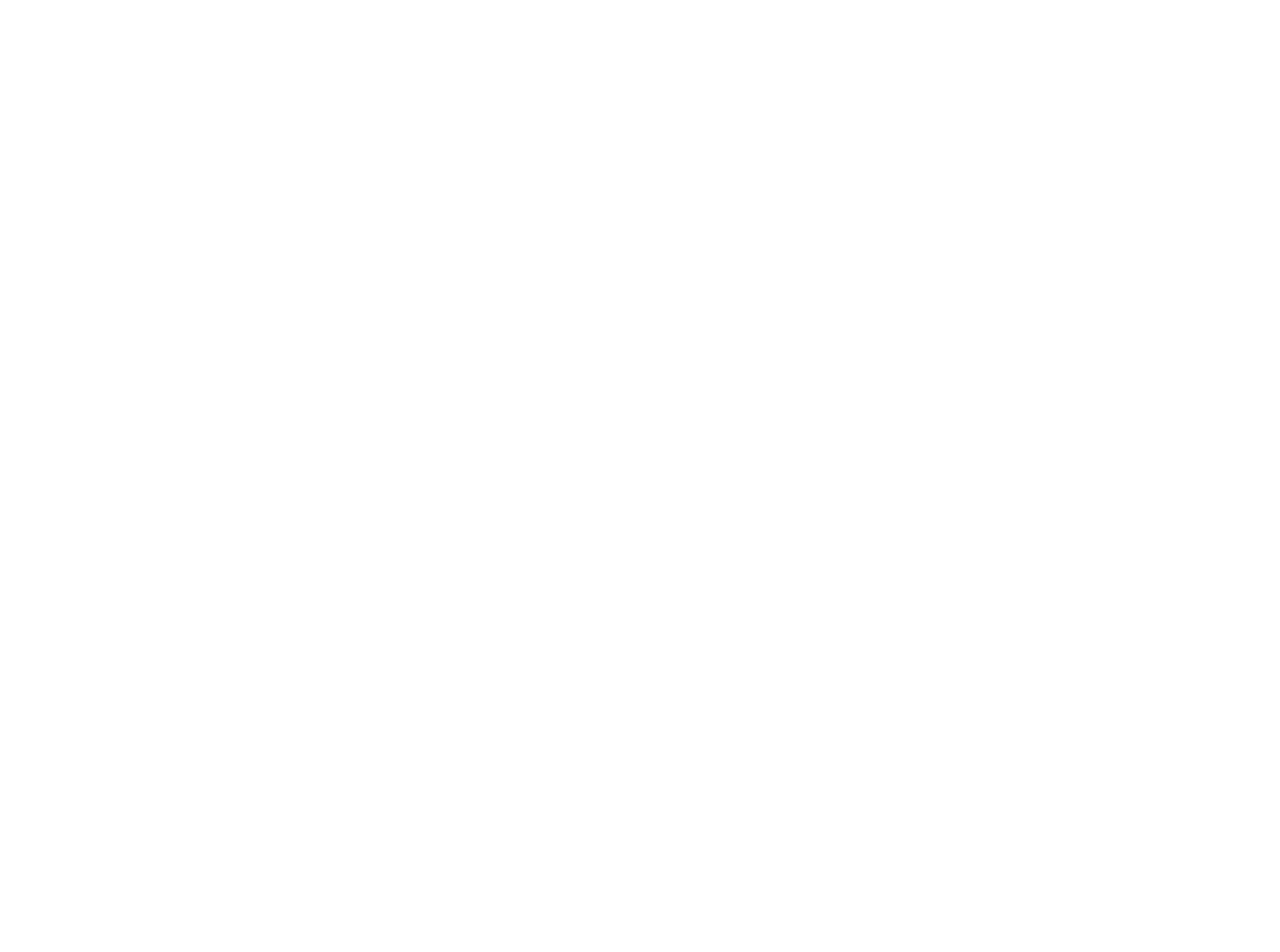
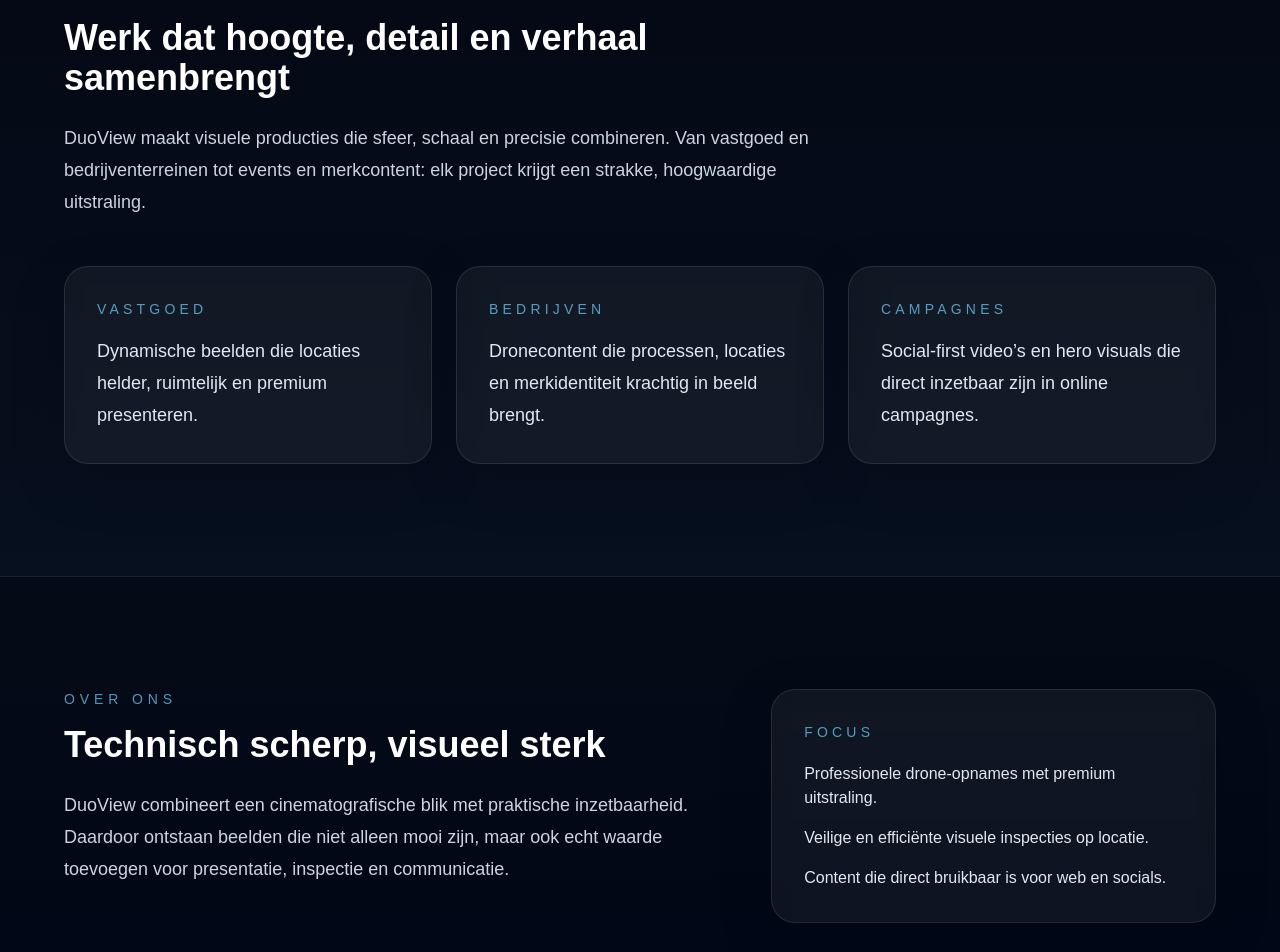
Before and after one commit to rickdurieux/duoview-website, a Next.js app: page / in a window 1280 px wide. Shown: the part 1660-2612 px from the top of the page. Before the commit the page ends 1529 px from the top, so only its background shows below. Built offline with nearby package versions, Linux system fonts and the light colour scheme.

Commit message:
Add scroll header and page sections

```diff
--- /dev/null
+++ b/app/components/ScrollHeader.tsx
@@ -0,0 +1,70 @@
+'use client';
+
+import Image from 'next/image';
+import { useEffect, useState } from 'react';
+
+const navigationItems = [
+  { href: '#home', label: 'Home' },
+  { href: '#diensten', label: 'Diensten' },
+  { href: '#portfolio', label: 'Portfolio' },
+  { href: '#over-ons', label: 'Over ons' },
+  { href: '#contact', label: 'Contact' },
+] as const;
+
+export default function ScrollHeader() {
+  const [isVisible, setIsVisible] = useState(false);
+
+  useEffect(() => {
+    const handleScroll = () => {
+      setIsVisible(window.scrollY > 80);
+    };
+
+    handleScroll();
+    window.addEventListener('scroll', handleScroll, { passive: true });
+
+    return () => {
+      window.removeEventListener('scroll', handleScroll);
+    };
+  }, []);
+
+  return (
+    <header
+      className={`fixed inset-x-0 top-0 z-[100] px-4 py-4 transition-all duration-500 sm:px-6 ${
+        isVisible
+          ? 'pointer-events-auto translate-y-0 opacity-100'
+          : 'pointer-events-none -translate-y-6 opacity-0'
+      }`}
+    >
+      <div className="mx-auto flex max-w-7xl items-center justify-between gap-4 rounded-2xl border border-white/12 bg-slate-950/70 px-4 py-3 shadow-[0_18px_60px_rgba(2,6,23,0.45)] backdrop-blur-xl sm:px-6">
+        <a
+          href="#home"
+          className="flex shrink-0 items-center rounded-full border border-white/10 bg-white/5 px-3 py-2 transition hover:border-sky-300/30 hover:bg-white/10"
+        >
+          <Image
+            src="/duoview-logo.png"
+            alt="DuoView"
+            width={140}
+            height={36}
+            className="h-8 w-auto object-contain"
+            priority
+          />
+        </a>
+
+        <nav className="flex-1 overflow-x-auto">
+          <ul className="flex min-w-max justify-end gap-2 sm:gap-3">
+            {navigationItems.map((item) => (
+              <li key={item.href}>
+                <a
+                  href={item.href}
+                  className="block whitespace-nowrap rounded-full border border-transparent px-3 py-2 text-sm font-medium text-slate-200 transition hover:border-white/15 hover:bg-white/8 hover:text-white sm:px-4"
+                >
+                  {item.label}
+                </a>
+              </li>
+            ))}
+          </ul>
+        </nav>
+      </div>
+    </header>
+  );
+}
--- a/app/page.tsx
+++ b/app/page.tsx
@@ -1,7 +1,11 @@
+import ScrollHeader from './components/ScrollHeader';
+
 export default function Home() {
   return (
     <main className="bg-black text-white">
-      <section className="relative min-h-screen overflow-hidden">
+      <ScrollHeader />
+
+      <section id="home" className="relative min-h-screen overflow-hidden">
         <video
           className="absolute inset-0 z-0 h-full w-full object-cover"
           src="/duoview-hero.mp4"
@@ -125,6 +129,131 @@
           </div>
         </div>
       </section>
+
+      <section
+        id="portfolio"
+        className="border-t border-white/10 bg-[linear-gradient(180deg,#030712_0%,#07101f_100%)]"
+      >
+        <div className="mx-auto max-w-7xl px-6 py-20 sm:px-10 lg:px-16 lg:py-28">
+          <div className="max-w-3xl">
+            <p className="text-sm font-medium uppercase tracking-[0.35em] text-sky-300/70">
+              Portfolio
+            </p>
+            <h2 className="mt-4 text-3xl font-semibold text-white sm:text-4xl">
+              Werk dat hoogte, detail en verhaal samenbrengt
+            </h2>
+            <p className="mt-6 text-base leading-8 text-slate-300 sm:text-lg">
+              DuoView maakt visuele producties die sfeer, schaal en precisie
+              combineren. Van vastgoed en bedrijventerreinen tot events en
+              merkcontent: elk project krijgt een strakke, hoogwaardige
+              uitstraling.
+            </p>
+          </div>
+
+          <div className="mt-12 grid gap-6 lg:grid-cols-3">
+            <article className="rounded-3xl border border-white/10 bg-white/5 p-8 shadow-[0_18px_50px_rgba(2,6,23,0.28)] backdrop-blur-sm">
+              <p className="text-sm uppercase tracking-[0.3em] text-sky-300/70">
+                Vastgoed
+              </p>
+              <p className="mt-4 text-lg leading-8 text-slate-200">
+                Dynamische beelden die locaties helder, ruimtelijk en premium
+                presenteren.
+              </p>
+            </article>
+
+            <article className="rounded-3xl border border-white/10 bg-white/5 p-8 shadow-[0_18px_50px_rgba(2,6,23,0.28)] backdrop-blur-sm">
+              <p className="text-sm uppercase tracking-[0.3em] text-sky-300/70">
+                Bedrijven
+              </p>
+              <p className="mt-4 text-lg leading-8 text-slate-200">
+                Dronecontent die processen, locaties en merkidentiteit krachtig
+                in beeld brengt.
+              </p>
+            </article>
+
+            <article className="rounded-3xl border border-white/10 bg-white/5 p-8 shadow-[0_18px_50px_rgba(2,6,23,0.28)] backdrop-blur-sm">
+              <p className="text-sm uppercase tracking-[0.3em] text-sky-300/70">
+                Campagnes
+              </p>
+              <p className="mt-4 text-lg leading-8 text-slate-200">
+                Social-first video’s en hero visuals die direct inzetbaar zijn
+                in online campagnes.
+              </p>
+            </article>
+          </div>
+        </div>
+      </section>
+
+      <section
+        id="over-ons"
+        className="border-t border-white/10 bg-[linear-gradient(180deg,#040b16_0%,#020617_100%)]"
+      >
+        <div className="mx-auto max-w-7xl px-6 py-20 sm:px-10 lg:px-16 lg:py-28">
+          <div className="grid gap-10 lg:grid-cols-[1.2fr_0.8fr] lg:items-start">
+            <div className="max-w-3xl">
+              <p className="text-sm font-medium uppercase tracking-[0.35em] text-sky-300/70">
+                Over ons
+              </p>
+              <h2 className="mt-4 text-3xl font-semibold text-white sm:text-4xl">
+                Technisch scherp, visueel sterk
+              </h2>
+              <p className="mt-6 text-base leading-8 text-slate-300 sm:text-lg">
+                DuoView combineert een cinematografische blik met praktische
+                inzetbaarheid. Daardoor ontstaan beelden die niet alleen mooi
+                zijn, maar ook echt waarde toevoegen voor presentatie,
+                inspectie en communicatie.
+              </p>
+            </div>
+
+            <div className="rounded-3xl border border-white/10 bg-white/5 p-8 shadow-[0_18px_50px_rgba(2,6,23,0.28)] backdrop-blur-sm">
+              <p className="text-sm uppercase tracking-[0.3em] text-sky-300/70">
+                Focus
+              </p>
+              <ul className="mt-5 space-y-4 text-slate-200">
+                <li>Professionele drone-opnames met premium uitstraling.</li>
+                <li>Veilige en efficiënte visuele inspecties op locatie.</li>
+                <li>Content die direct bruikbaar is voor web en socials.</li>
+              </ul>
+            </div>
+          </div>
+        </div>
+      </section>
+
+      <section
+        id="contact"
+        className="border-t border-white/10 bg-[linear-gradient(180deg,#020617_0%,#010409_100%)]"
+      >
+        <div className="mx-auto max-w-7xl px-6 py-20 sm:px-10 lg:px-16 lg:py-28">
+          <div className="rounded-[2rem] border border-white/10 bg-white/5 p-8 shadow-[0_18px_60px_rgba(2,6,23,0.35)] backdrop-blur-xl sm:p-10 lg:p-14">
+            <p className="text-sm font-medium uppercase tracking-[0.35em] text-sky-300/70">
+              Contact
+            </p>
+            <h2 className="mt-4 text-3xl font-semibold text-white sm:text-4xl">
+              Klaar om jouw project vanuit een nieuw perspectief te tonen?
+            </h2>
+            <p className="mt-6 max-w-3xl text-base leading-8 text-slate-300 sm:text-lg">
+              Neem contact op voor dronebeelden, inspecties of contentproductie.
+              DuoView denkt graag mee over een aanpak die past bij jouw locatie,
+              doel en verhaal.
+            </p>
+
+            <div className="mt-10 flex flex-col gap-4 sm:flex-row">
+              <a
+                href="mailto:info@duoview.nl"
+                className="inline-flex items-center justify-center rounded-full bg-white px-6 py-3 text-sm font-semibold text-slate-950 transition hover:bg-sky-200"
+              >
+                info@duoview.nl
+              </a>
+              <a
+                href="#home"
+                className="inline-flex items-center justify-center rounded-full border border-white/20 bg-white/8 px-6 py-3 text-sm font-semibold text-white transition hover:border-white/40 hover:bg-white/12"
+              >
+                Terug naar boven
+              </a>
+            </div>
+          </div>
+        </div>
+      </section>
     </main>
   );
 }
```
Also changed, not shown: 2 other files (tests, documents, lock files or other folders).
